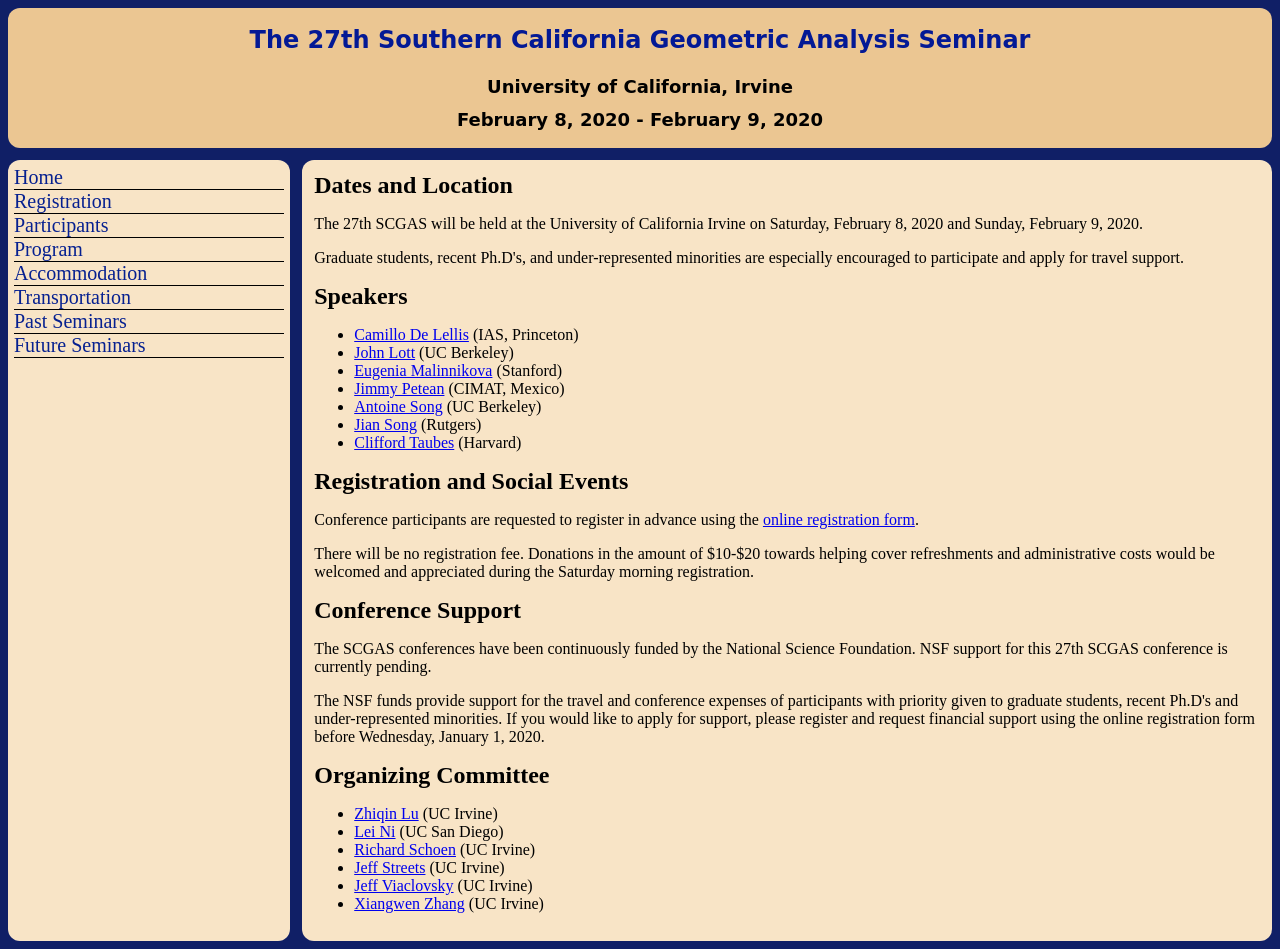
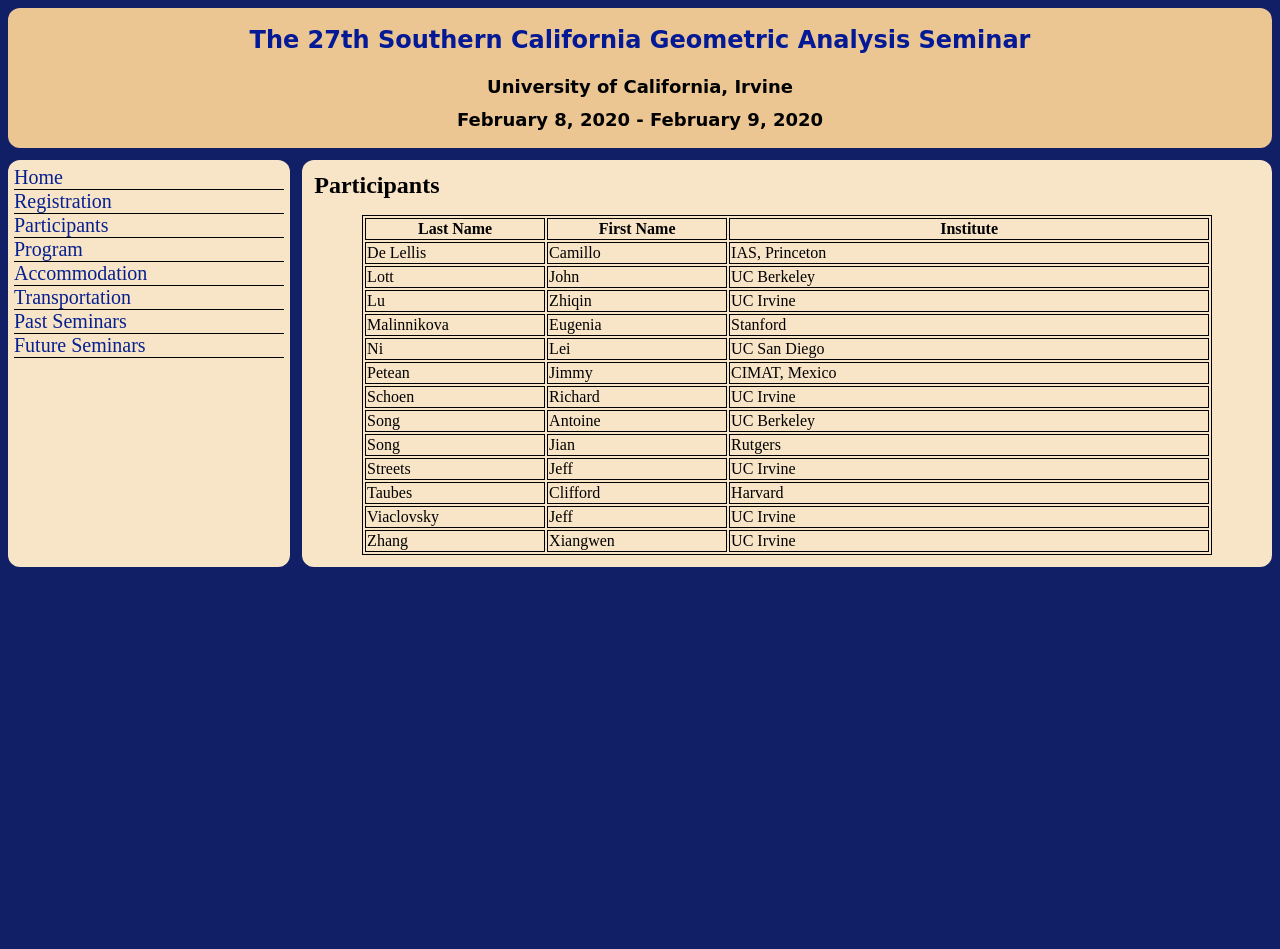
Before and after one commit to Geometry-Discovery-Project-UCI/scgas.math.uci.edu, a Vue app: page /participants in a window 1280 px wide. After the commit the page ends 800 px from the top, so only its background shows below. Built offline with nearby package versions, Linux system fonts and the light colour scheme.

Commit message:
feat(views): added registration and participants views

```diff
--- a/src/router/index.ts
+++ b/src/router/index.ts
@@ -1,5 +1,7 @@
 import { createRouter, createWebHistory, RouteRecordRaw } from "vue-router";
 import HomeView from "@/views/HomeView.vue";
+import RegistrationView from "@/views/RegistrationView.vue";
+import ParticipantsView from "@/views/ParticipantsView.vue";
 
 export const routes: Array<RouteRecordRaw> = [
   {
@@ -10,12 +12,12 @@
   {
     name: "registration",
     path: "/registration",
-    component: HomeView,
+    component: RegistrationView,
   },
   {
     name: "participants",
     path: "/participants",
-    component: HomeView,
+    component: ParticipantsView,
   },
   {
     name: "program",
--- a/src/utils/index.ts
+++ b/src/utils/index.ts
@@ -25,7 +25,7 @@
 
 let sortedParticipants: Participant[] | undefined = undefined;
 
-export function geSortedParticipants() {
+export function getSortedParticipants() {
   if (sortedParticipants === undefined) {
     const participants: Participant[] = [];
     for (const key in participantsData) {
@@ -44,7 +44,7 @@
 
 export function getParticipantsMap() {
   if (participantMap === undefined) {
-    const participants = geSortedParticipants();
+    const participants = getSortedParticipants();
     const map = new Map<string, Participant>();
     participants.forEach((participant) => {
       map.set(participant.name, participant);
--- a/src/views/HomeView.vue
+++ b/src/views/HomeView.vue
@@ -24,7 +24,7 @@
     <h1>Registration and Social Events</h1>
     <p>
       Conference participants are requested to register in advance using the
-      <a :href="registrationUrl">online registration form</a>.
+      <a :href="registrationUrl" target="_blank">online registration form</a>.
     </p>
     <p>
       There will be no registration fee. Donations in the amount of $10-$20
--- /dev/null
+++ b/src/views/ParticipantsView.vue
@@ -0,0 +1,48 @@
+<template>
+  <h1>Participants</h1>
+  <table>
+    <col width="180px" />
+    <col width="180px" />
+    <col width="480px" />
+    <tr>
+      <th>Last Name</th>
+      <th>First Name</th>
+      <th>Institute</th>
+    </tr>
+    <tr v-for="participant in participants" :key="participant.name">
+      <td>{{ participant.name.split(" ").slice(1).join(" ") }}</td>
+      <td>{{ participant.name.split(" ")[0] }}</td>
+      <td>{{ participant.institute }}</td>
+    </tr>
+  </table>
+</template>
+
+<style>
+table {
+  margin-left: auto;
+  margin-right: auto;
+}
+
+table,
+th,
+td {
+  border: 1px solid black;
+}
+
+td {
+  white-space: nowrap;
+}
+</style>
+
+<script lang="ts">
+import { defineComponent } from "vue";
+import { getSortedParticipants } from "@/utils";
+
+export default defineComponent({
+  setup: () => {
+    return {
+      participants: getSortedParticipants(),
+    };
+  },
+});
+</script>
--- /dev/null
+++ b/src/views/RegistrationView.vue
@@ -0,0 +1,14 @@
+<template>
+  <div>Please register on the pop up page.</div>
+</template>
+
+<script lang="ts">
+import { defineComponent } from "vue";
+import config from "@/config.json";
+
+export default defineComponent({
+  mounted: () => {
+    window.open(config.registrationUrl, "_blank");
+  },
+});
+</script>
```
Also changed, not shown: src/views/ProgramView.vue (added).
